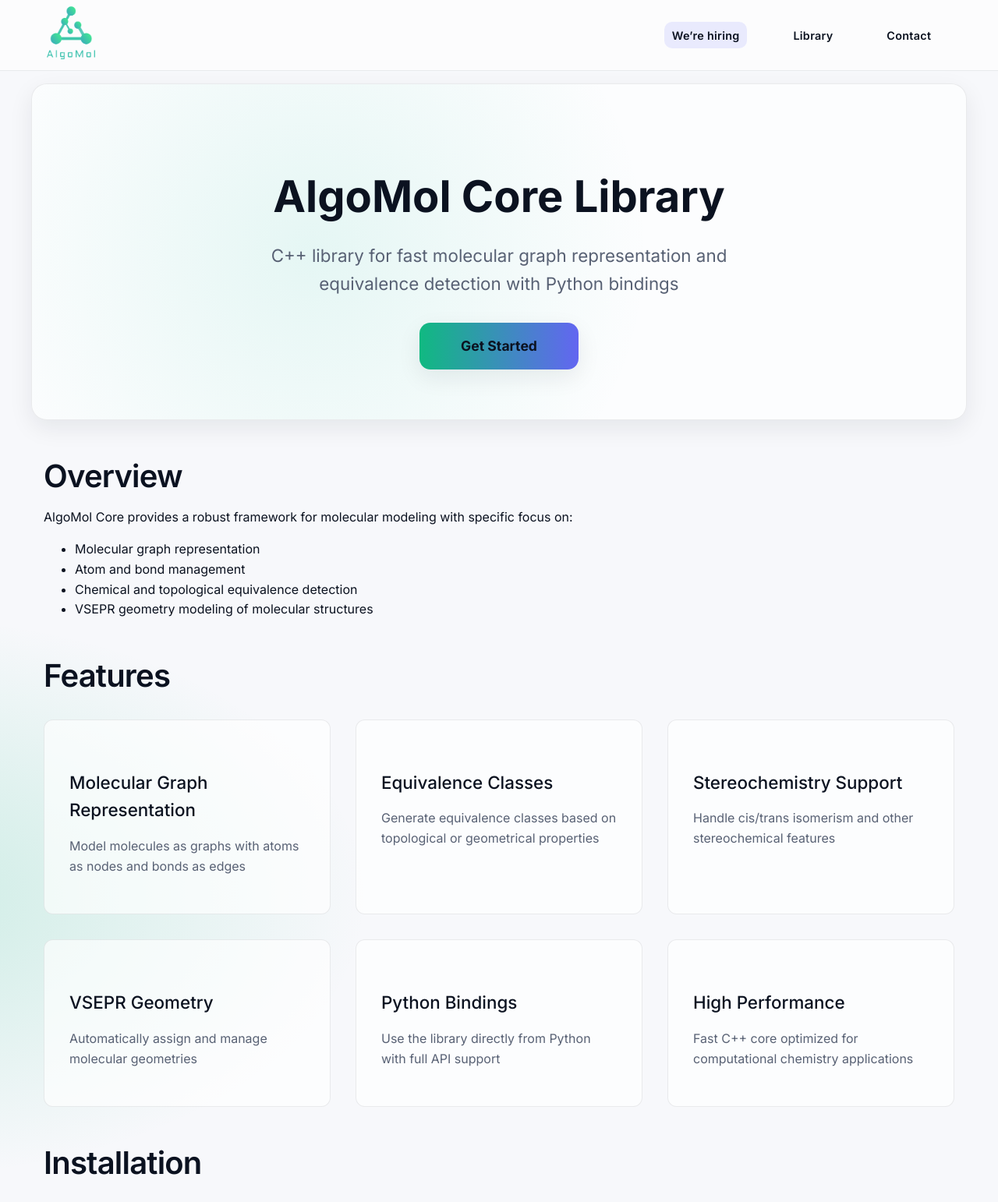
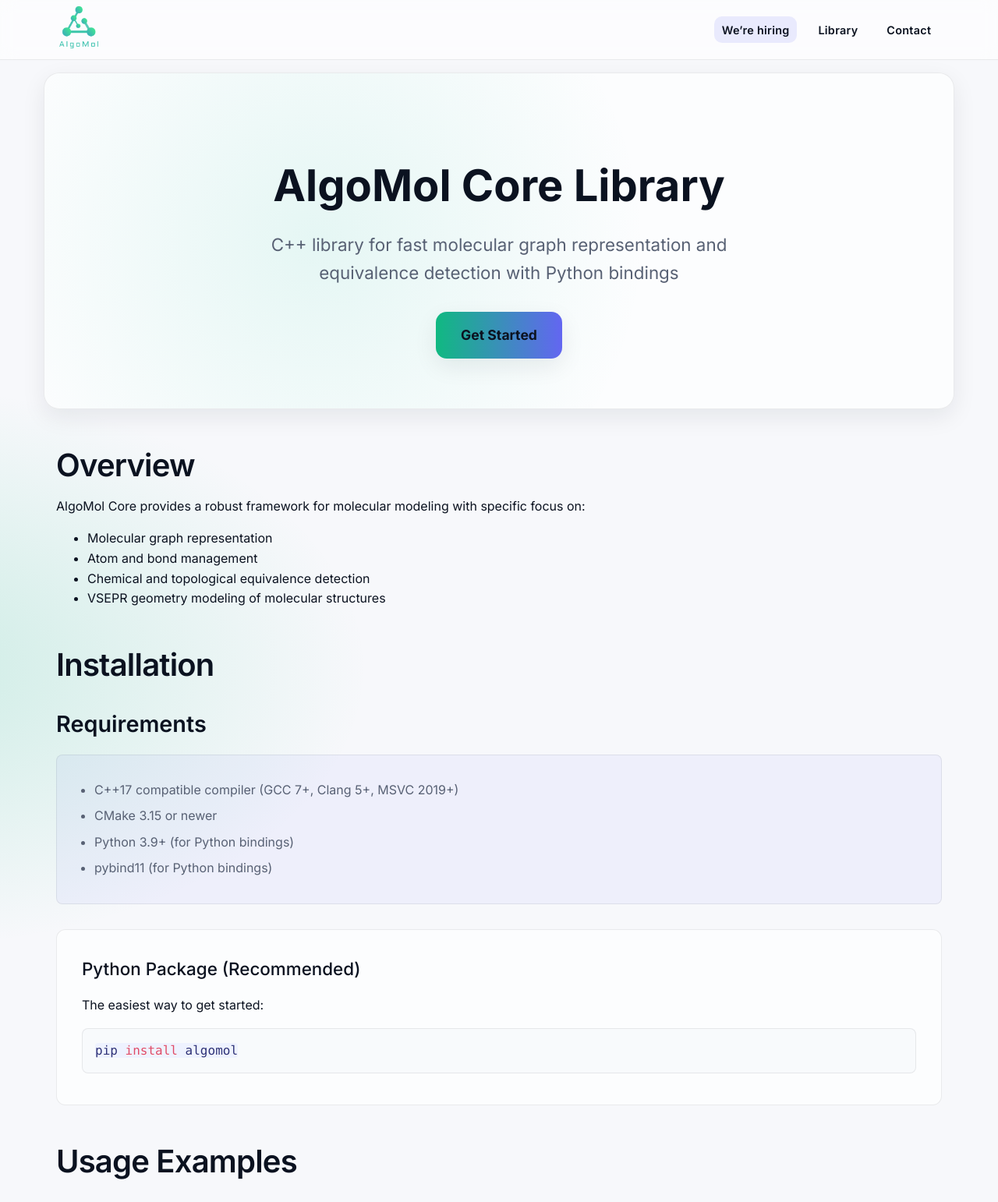
Before and after one commit to AlgoMol-dev/AlgoMol-dev.github.io, a plain HTML site: page algomol-core.html in a window 1280 px wide. Shown: the top 1542 px of the page at 78% size. Drawn offline with nearby package versions, Linux system fonts and the light colour scheme.

Commit message:
Enhance viewport settings and header styles for improved responsiveness and iOS compatibility

```diff
--- a/algomol-core.html
+++ b/algomol-core.html
@@ -4,7 +4,7 @@
 <head>
     <link rel="shortcut icon" type="image/x-icon" href="/image/icon/algomol_transparent.png">
     <meta charset="UTF-8">
-    <meta name="viewport" content="width=device-width, initial-scale=1.0">
+    <meta name="viewport" content="width=device-width, initial-scale=1.0, viewport-fit=cover">
     <title>AlgoMol Core Library – Python/C++ Molecular Graph Library</title>
     <link
         href="https://fonts.googleapis.com/css2?family=Inter:wght@300;400;500;600;700&family=JetBrains+Mono:wght@400;500&display=swap"
@@ -12,97 +12,178 @@
     <link rel="stylesheet" href="https://cdnjs.cloudflare.com/ajax/libs/font-awesome/6.0.0/css/all.min.css">
     <link rel="stylesheet" href="https://cdnjs.cloudflare.com/ajax/libs/prism/1.29.0/themes/prism.min.css">
     <style>
-        /* ——— Base styles ——— */
+        :root {
+            --bg: #f7f8fb;
+            --bg-strong: #ffffff;
+            --text: #0b1220;
+            --muted: #586174;
+            --border: rgba(11, 18, 32, 0.08);
+            --card: rgba(255, 255, 255, 0.65);
+            --glass: rgba(255, 255, 255, 0.6);
+            --shadow: 0 10px 30px rgba(15, 23, 42, 0.08);
+            --accent-1: #10b981;
+            --accent-2: #6366f1;
+            --safe-top: env(safe-area-inset-top);
+            --header-h: 64px;
+        }
+
+        * {
+            box-sizing: border-box;
+        }
+
         body {
             font-family: 'Inter', -apple-system, BlinkMacSystemFont, 'Segoe UI', sans-serif;
             margin: 0;
-            padding: 0;
-            background-color: #000;
-            color: #e0e0e0;
-            scroll-behavior: smooth;
-            font-size: 16px;
+            color: var(--text);
+            background: var(--bg);
             line-height: 1.6;
-            font-weight: 400;
             -webkit-font-smoothing: antialiased;
             -moz-osx-font-smoothing: grayscale;
             text-rendering: optimizeLegibility;
+            font-size: 16px;
+            min-height: 100dvh;
         }
 
-        header {
-            background-color: #0a0f24;
-            color: white;
-            text-align: center;
-            padding: 0;
-            position: relative;
+        a {
+            color: var(--text);
+            text-decoration: none;
         }
 
-        /* Sticky header layout */
-        .site-header {
+        a:hover {
+            text-decoration: underline;
+        }
+
+        /* Header */
+        header.site-header {
             position: sticky;
             top: 0;
             z-index: 1000;
-            background: #0a0f24;
-            border-bottom: 1px solid rgba(255, 255, 255, 0.08);
+            background: var(--glass);
+            backdrop-filter: saturate(120%) blur(10px);
+            -webkit-backdrop-filter: saturate(120%) blur(10px);
+            padding-top: var(--safe-top);
+            border-bottom: 1px solid var(--border);
         }
 
         .header-inner {
-            max-width: 1200px;
+            max-width: 1160px;
             margin: 0 auto;
-            padding: 0.75rem 1rem;
+            padding: calc(.4rem + var(--safe-top)) 1rem .4rem 1rem;
+            min-height: 64px;
             display: flex;
             align-items: center;
             justify-content: space-between;
+            gap: 1rem;
         }
 
         .site-logo {
-            width: 160px;
-            max-width: 40vw;
-            filter: drop-shadow(0 0 10px rgba(0, 255, 127, 0.4));
-            transition: filter .3s, transform .3s;
+            height: 56px;
+            max-height: 56px;
+            width: auto;
+            transition: transform .25s ease;
         }
 
         .site-logo:hover {
-            filter: drop-shadow(0 0 20px rgba(0, 255, 127, 0.7));
-            transform: scale(1.04);
+            transform: scale(1.03);
         }
 
-        /* Mobile menu toggle */
         .menu-toggle {
             display: none;
             background: none;
             border: none;
-            color: white;
             font-size: 1.5rem;
             cursor: pointer;
-            padding: 0.5rem;
+            padding: .4rem .6rem;
         }
 
         .site-nav {
             display: flex;
-            gap: 1.25rem;
+            gap: 1.1rem;
             align-items: center;
+            -webkit-overflow-scrolling: touch;
         }
 
         .site-nav a {
-            font-weight: 500;
-            text-transform: uppercase;
-            letter-spacing: .08rem;
+            font-weight: 600;
+            font-size: .9rem;
+            letter-spacing: .02em;
+            color: var(--text);
+            padding: .35rem .6rem;
+            border-radius: 10px;
+            transition: background .2s ease;
         }
 
-        nav a {
-            color: white;
-            margin: 0 1rem;
+        .site-nav a:hover {
+            background: rgba(99, 102, 241, .08);
             text-decoration: none;
-            font-weight: 500;
-            font-size: 0.95rem;
-            text-transform: uppercase;
-            letter-spacing: 0.08rem;
-            transition: all 0.3s ease;
         }
 
-        nav a:hover {
-            border-bottom: 2px solid white;
-            transition: 0.3s ease-in-out;
+        .cta-nav {
+            background: linear-gradient(90deg, var(--accent-1), var(--accent-2));
+            color: #fff !important;
+            padding: .45rem .8rem;
+            border-radius: 999px;
+            box-shadow: var(--shadow);
+        }
+
+        .cta-nav:hover {
+            filter: brightness(1.05);
+        }
+
+        .pill-hiring {
+            background: rgba(99, 102, 241, .12);
+            color: #2b2f77;
+            padding: .35rem .7rem;
+            border-radius: 999px;
+            font-weight: 700;
+        }
+
+        @media (max-width: 768px) {
+            .menu-toggle {
+                display: block;
+            }
+
+            .site-logo {
+                height: 32px;
+                max-height: 32px;
+            }
+
+            .site-nav {
+                position: fixed;
+                top: var(--header-h);
+                right: 0;
+                left: 0;
+                padding: 1rem;
+                flex-direction: column;
+                background: transparent;
+                border-top: none;
+                transform: translateY(-10px);
+                opacity: 0;
+                visibility: hidden;
+                pointer-events: none;
+                transition: opacity .2s ease, transform .2s ease;
+                z-index: 999;
+            }
+
+            .site-nav.active {
+                transform: translateY(0);
+                opacity: 1;
+                visibility: visible;
+                pointer-events: auto;
+                background: var(--bg-strong);
+                border-top: 1px solid var(--border);
+            }
+
+            .site-nav a {
+                width: 100%;
+                text-align: center;
+                padding: .9rem;
+                border-radius: 12px;
+            }
+
+            :root {
+                --header-h: 56px;
+            }
         }
 
         main {
@@ -380,26 +461,11 @@
 
         /* Footer */
         footer {
-            background-color: #0a0f24;
-            color: #c8c8c8;
+            background: var(--bg-strong);
+            border-top: 0.5px solid var(--border);
+            color: var(--muted);
             text-align: center;
-            padding: 2rem 1rem;
-            border-top: 1px solid rgba(255, 255, 255, 0.08);
-        }
-
-        .footer-social {
-            margin-top: 1rem;
-        }
-
-        .footer-social a {
-            color: #1abc9c;
-            font-size: 1.5rem;
-            margin: 0 1rem;
-            transition: color 0.3s;
-        }
-
-        .footer-social a:hover {
-            color: #16a085;
+            padding: 0.1rem 0.1rem 0.1rem 0.1rem;
         }
 
         /* Links */
@@ -580,9 +646,16 @@
 
         /* === Light theme overrides to match index === */
         :root {
-            --bg: #f7f8fb; --bg-strong: #ffffff; --text: #0b1220; --muted: #586174; --border: rgba(11, 18, 32, 0.08);
-            --card: rgba(255, 255, 255, 0.65); --glass: rgba(255, 255, 255, 0.6); --shadow: 0 10px 30px rgba(15, 23, 42, 0.08);
-            --accent-1: #10b981; --accent-2: #6366f1;
+            --bg: #f7f8fb;
+            --bg-strong: #ffffff;
+            --text: #0b1220;
+            --muted: #586174;
+            --border: rgba(11, 18, 32, 0.08);
+            --card: rgba(255, 255, 255, 0.65);
+            --glass: rgba(255, 255, 255, 0.6);
+            --shadow: 0 10px 30px rgba(15, 23, 42, 0.08);
+            --accent-1: #10b981;
+            --accent-2: #6366f1;
         }
 
         body {
@@ -597,15 +670,44 @@
             background: var(--glass) !important;
             border-bottom: 1px solid var(--border) !important;
         }
-        header { background: transparent !important; color: inherit !important; text-align: initial !important; padding: 0 !important; }
 
-        .menu-toggle { color: var(--text) !important; }
-        .header-inner { max-width: 1160px !important; padding: .4rem 1rem !important; display: flex !important; align-items: center !important; justify-content: space-between !important; gap: 1rem !important; }
-        .site-logo { height: 70px !important; width: auto !important; filter: none !important; }
-        .site-logo:hover { transform: scale(1.03) !important; filter: none !important; }
+        header {
+            background: transparent !important;
+            color: inherit !important;
+            text-align: initial !important;
+            padding: 0 !important;
+        }
 
-        .site-nav { gap: 1.1rem !important; }
-        .site-nav a, nav a {
+        .menu-toggle {
+            color: var(--text) !important;
+        }
+
+        .header-inner {
+            max-width: 1160px !important;
+            padding: .4rem 1rem !important;
+            display: flex !important;
+            align-items: center !important;
+            justify-content: space-between !important;
+            gap: 1rem !important;
+        }
+
+        .site-logo {
+            height: 70px !important;
+            width: auto !important;
+            filter: none !important;
+        }
+
+        .site-logo:hover {
+            transform: scale(1.03) !important;
+            filter: none !important;
+        }
+
+        .site-nav {
+            gap: 1.1rem !important;
+        }
+
+        .site-nav a,
+        nav a {
             color: var(--text) !important;
             text-transform: none !important;
             letter-spacing: .02em !important;
@@ -615,55 +717,176 @@
             border-radius: 10px !important;
             transition: background .2s ease !important;
         }
-        .site-nav a:hover, nav a:hover { background: rgba(99, 102, 241, .08) !important; border-bottom: none !important; }
-        .cta-nav { background: linear-gradient(90deg, var(--accent-1), var(--accent-2)) !important; color: #fff !important; padding: .45rem .8rem !important; border-radius: 999px !important; box-shadow: var(--shadow) !important; }
-        .pill-hiring { background: rgba(99,102,241,.12); color: #2b2f77; padding: .35rem .7rem; border-radius: 999px; font-weight: 700; }
 
-        main { background: transparent !important; box-shadow: none !important; border-radius: 0 !important; margin-top: 0 !important; }
+        .site-nav a:hover,
+        nav a:hover {
+            background: rgba(99, 102, 241, .08) !important;
+            border-bottom: none !important;
+        }
+
+        .cta-nav {
+            background: linear-gradient(90deg, var(--accent-1), var(--accent-2)) !important;
+            color: #fff !important;
+            padding: .45rem .8rem !important;
+            border-radius: 999px !important;
+            box-shadow: var(--shadow) !important;
+        }
+
+        .pill-hiring {
+            background: rgba(99, 102, 241, .12);
+            color: #2b2f77;
+            padding: .35rem .7rem;
+            border-radius: 999px;
+            font-weight: 700;
+        }
+
+        main {
+            background: transparent !important;
+            box-shadow: none !important;
+            border-radius: 0 !important;
+            margin-top: 0 !important;
+        }
 
         .hero-section {
-            background: var(--card) !important; border: 1px solid var(--border) !important; box-shadow: var(--shadow) !important; color: var(--text) !important;
+            background: var(--card) !important;
+            border: 1px solid var(--border) !important;
+            box-shadow: var(--shadow) !important;
+            color: var(--text) !important;
         }
-        .hero-content h1 { background: none !important; color: var(--text) !important; text-shadow: none !important; }
-        .hero-subtitle { color: var(--muted) !important; text-shadow: none !important; }
-        .cta-button { border-radius: 14px; font-weight: 700; border: 1px solid var(--border); box-shadow: var(--shadow); }
-        .cta-button.primary { background: linear-gradient(90deg, var(--accent-1), var(--accent-2)); color: #fff; border: none; }
-        .cta-button.secondary { background: #fff; color: var(--text); border-color: var(--border); }
 
-        .feature-card { background: var(--card) !important; border: 1px solid var(--border) !important; }
-        .feature-card p { color: var(--muted) !important; }
+        .hero-content h1 {
+            background: none !important;
+            color: var(--text) !important;
+            text-shadow: none !important;
+        }
 
-        .code-section { background: var(--card) !important; border: 1px solid var(--border) !important; }
-        pre { background: #f8fafc !important; color: var(--text) !important; border: 1px solid var(--border) !important; }
-        code { background: #eef2ff !important; color: #2b2f77 !important; }
+        .hero-subtitle {
+            color: var(--muted) !important;
+            text-shadow: none !important;
+        }
 
-        .install-card { background: var(--card) !important; border: 1px solid var(--border) !important; }
-        .requirements-list { background: rgba(99,102,241,0.06) !important; border: 1px solid var(--border) !important; }
-        .requirements-list li { color: var(--muted) !important; }
+        .cta-button {
+            border-radius: 14px;
+            font-weight: 700;
+            border: 1px solid var(--border);
+            box-shadow: var(--shadow);
+        }
+
+        .cta-button.primary {
+            background: linear-gradient(90deg, var(--accent-1), var(--accent-2));
+            color: #fff;
+            border: none;
+        }
+
+        .cta-button.secondary {
+            background: #fff;
+            color: var(--text);
+            border-color: var(--border);
+        }
+
+        .feature-card {
+            background: var(--card) !important;
+            border: 1px solid var(--border) !important;
+        }
+
+        .feature-card p {
+            color: var(--muted) !important;
+        }
+
+        .code-section {
+            background: var(--card) !important;
+            border: 1px solid var(--border) !important;
+        }
+
+        pre {
+            background: #f8fafc !important;
+            color: var(--text) !important;
+            border: 1px solid var(--border) !important;
+        }
+
+        code {
+            background: #eef2ff !important;
+            color: #2b2f77 !important;
+        }
+
+        .install-card {
+            background: var(--card) !important;
+            border: 1px solid var(--border) !important;
+        }
+
+        .requirements-list {
+            background: rgba(99, 102, 241, 0.06) !important;
+            border: 1px solid var(--border) !important;
+        }
+
+        .requirements-list li {
+            color: var(--muted) !important;
+        }
 
         /* Headings match index color */
-        section h2, section h3, section h4 { color: var(--text) !important; }
+        section h2,
+        section h3,
+        section h4 {
+            color: var(--text) !important;
+        }
 
-        footer { background: var(--bg-strong) !important; border-top: 1px solid var(--border) !important; color: var(--muted) !important; }
-        .footer-social a { color: var(--text) !important; }
+        footer {
+            background: var(--bg-strong) !important;
+            border-top: 1px solid var(--border) !important;
+            color: var(--muted) !important;
+        }
+
+        .footer-social a {
+            color: var(--text) !important;
+        }
 
         /* Links */
-        a { color: var(--text) !important; }
-        a:hover { text-decoration: underline; }
+        a {
+            color: var(--text) !important;
+        }
+
+        a:hover {
+            text-decoration: underline;
+        }
 
         /* Mobile nav override */
         @media (max-width: 768px) {
-            .site-nav { position: fixed !important; top: 56px !important; right: 0 !important; left: 0 !important; padding: 1rem !important; flex-direction: column !important; background: var(--bg-strong) !important; border-top: 1px solid var(--border) !important; transform: translateY(-120%) !important; transition: transform .2s ease !important; z-index: 999 !important; }
-            .site-nav.active { transform: translateY(0) !important; left: 0 !important; }
-            .site-nav a { width: 100% !important; text-align: center !important; padding: .9rem !important; border-radius: 12px !important; }
-            .site-logo { height: 24px !important; width: auto !important; }
+            .site-nav {
+                position: fixed !important;
+                top: 56px !important;
+                right: 0 !important;
+                left: 0 !important;
+                padding: 1rem !important;
+                flex-direction: column !important;
+                background: var(--bg-strong) !important;
+                border-top: 1px solid var(--border) !important;
+                transform: translateY(-120%) !important;
+                transition: transform .2s ease !important;
+                z-index: 999 !important;
+            }
+
+            .site-nav.active {
+                transform: translateY(0) !important;
+                left: 0 !important;
+            }
+
+            .site-nav a {
+                width: 100% !important;
+                text-align: center !important;
+                padding: .9rem !important;
+                border-radius: 12px !important;
+            }
+
+            .site-logo {
+                height: 24px !important;
+                width: auto !important;
+            }
         }
     </style>
 </head>
 
 <body>
 
-    <!-- ——— Header & Sticky Nav ——— -->
     <header class="site-header">
         <div class="header-inner">
             <a href="/" class="logo-link">
@@ -675,7 +898,7 @@
             <nav class="site-nav">
                 <a href="/careers.html" class="pill-hiring">We’re hiring</a>
                 <a href="/algomol-core.html">Library</a>
-                <a href="#contact">Contact</a>
+                <a href="/#contact">Contact</a>
             </nav>
         </div>
     </header>
@@ -707,36 +930,6 @@
             </ul>
         </section>
 
-        <!-- ——— Features ——— -->
-        <section id="features">
-            <h2>Features</h2>
-            <div class="features-grid">
-                <div class="feature-card">
-                    <h4>Molecular Graph Representation</h4>
-                    <p>Model molecules as graphs with atoms as nodes and bonds as edges</p>
-                </div>
-                <div class="feature-card">
-                    <h4>Equivalence Classes</h4>
-                    <p>Generate equivalence classes based on topological or geometrical properties</p>
-                </div>
-                <div class="feature-card">
-                    <h4>Stereochemistry Support</h4>
-                    <p>Handle cis/trans isomerism and other stereochemical features</p>
-                </div>
-                <div class="feature-card">
-                    <h4>VSEPR Geometry</h4>
-                    <p>Automatically assign and manage molecular geometries</p>
-                </div>
-                <div class="feature-card">
-                    <h4>Python Bindings</h4>
-                    <p>Use the library directly from Python with full API support</p>
-                </div>
-                <div class="feature-card">
-                    <h4>High Performance</h4>
-                    <p>Fast C++ core optimized for computational chemistry applications</p>
-                </div>
-            </div>
-        </section>
 
         <!-- ——— Installation ——— -->
         <section id="installation">
@@ -840,66 +1033,6 @@
             </div>
         </section>
 
-        <!-- ——— API Reference ——— -->
-        <section id="api-reference">
-            <h2>API Reference</h2>
-
-            <h3>Core Classes</h3>
-            <div class="api-grid">
-                <div class="api-card">
-                    <h5>MolGraph</h5>
-                    <p>Main class for molecular graph representation</p>
-                </div>
-                <div class="api-card">
-                    <h5>Atom&lt;Element&gt;</h5>
-                    <p>Templated class for atoms of different elements</p>
-                </div>
-                <div class="api-card">
-                    <h5>Bond&lt;BondType&gt;</h5>
-                    <p>Templated class for different bond types</p>
-                </div>
-                <div class="api-card">
-                    <h5>Geometry&lt;GeometryType&gt;</h5>
-                    <p>Templated class for VSEPR geometries</p>
-                </div>
-            </div>
-
-            <h3>Key Functions</h3>
-            <div class="api-grid">
-                <div class="api-card">
-                    <h5>addAtom()</h5>
-                    <p>Add an atom to a molecule</p>
-                </div>
-                <div class="api-card">
-                    <h5>addBond()</h5>
-                    <p>Add a bond between atoms</p>
-                </div>
-                <div class="api-card">
-                    <h5>init()</h5>
-                    <p>Initialize a molecule after adding atoms and bonds</p>
-                </div>
-                <div class="api-card">
-                    <h5>generateEquivalenceClasses()</h5>
-                    <p>Compute equivalence classes</p>
-                </div>
-                <div class="api-card">
-                    <h5>isTopologyEquivalent()</h5>
-                    <p>Check if two atoms are topologically equivalent</p>
-                </div>
-                <div class="api-card">
-                    <h5>isChemicallyEquivalent()</h5>
-                    <p>Check if two atoms are chemically equivalent</p>
-                </div>
-                <div class="api-card">
-                    <h5>setCisAtoms()</h5>
-                    <p>Set cis stereochemistry</p>
-                </div>
-                <div class="api-card">
-                    <h5>setOrientations()</h5>
-                    <p>Set atom orientations</p>
-                </div>
-            </div>
-        </section>
 
         <!-- ——— Contact ——— -->
         <section id="contact">
@@ -925,12 +1058,8 @@
 
     </main>
 
-    <!-- ——— Footer ——— -->
     <footer>
         <p>&copy; 2025 AlgoMol LLC. All rights reserved.</p>
-        <div class="footer-social">
-            <a href="https://github.com/AlgoMol-dev" target="_blank"><i class="fab fa-github"></i></a>
-        </div>
     </footer>
 
     <!-- Add syntax highlighting -->
@@ -939,18 +1068,27 @@
         src="https://cdnjs.cloudflare.com/ajax/libs/prism/1.29.0/plugins/autoloader/prism-autoloader.min.js"></script>
 
     <script>
-        // Mobile menu toggle
+        // Compute and expose header height for iOS Safari safe areas
+        const headerEl = document.querySelector('header.site-header');
+        function setHeaderHeightVar() {
+            if (!headerEl) return;
+            const h = headerEl.offsetHeight;
+            document.documentElement.style.setProperty('--header-h', h + 'px');
+        }
+        window.addEventListener('load', setHeaderHeightVar);
+        window.addEventListener('resize', setHeaderHeightVar);
+        setHeaderHeightVar();
+
         const menuToggle = document.querySelector('.menu-toggle');
         const siteNav = document.querySelector('.site-nav');
-
+        if (menuToggle) {
             menuToggle.addEventListener('click', () => {
                 siteNav.classList.toggle('active');
                 const icon = menuToggle.querySelector('i');
                 icon.classList.toggle('fa-bars');
                 icon.classList.toggle('fa-times');
             });
-
-        // Close mobile menu when clicking on a link
+        }
         document.querySelectorAll('.site-nav a').forEach(link => {
             link.addEventListener('click', () => {
                 siteNav.classList.remove('active');
```
Also changed, not shown: careers.html (+47 -10 lines). Lines whose indentation alone changed are shown as unchanged.
